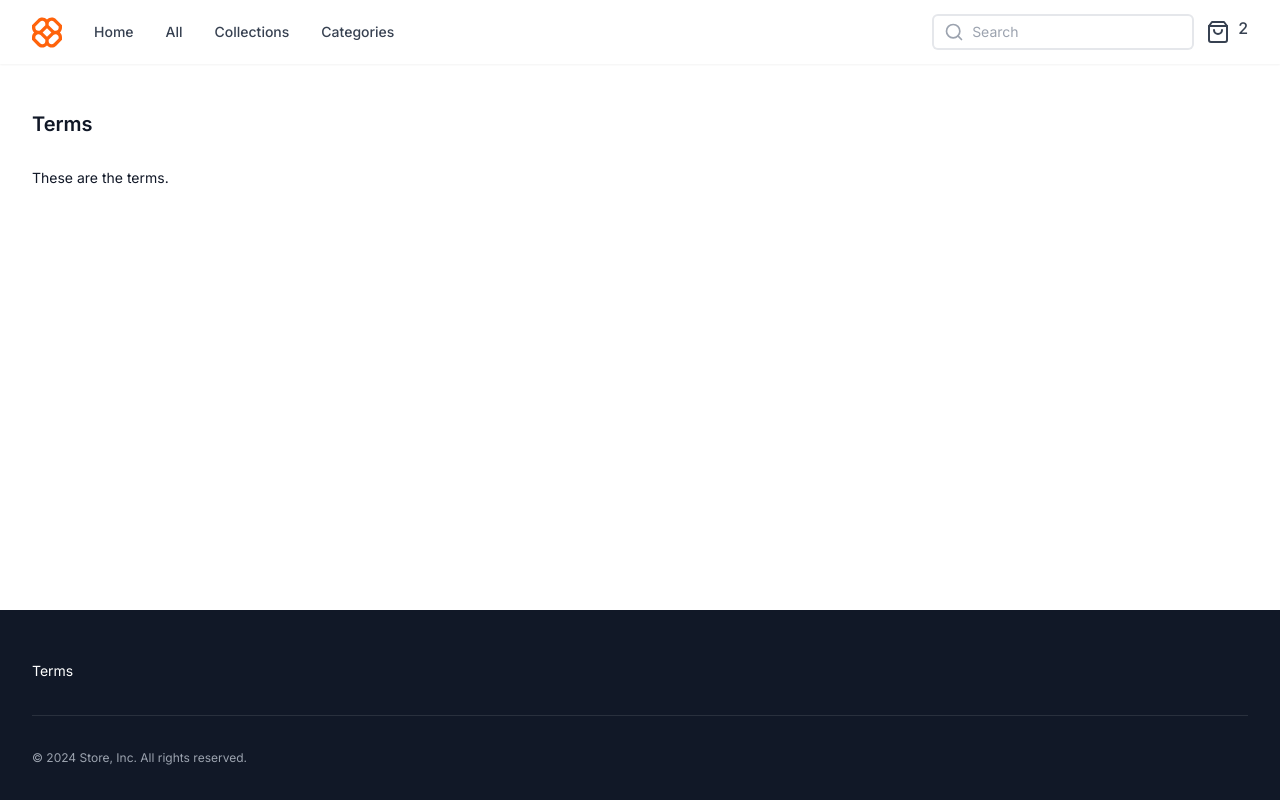
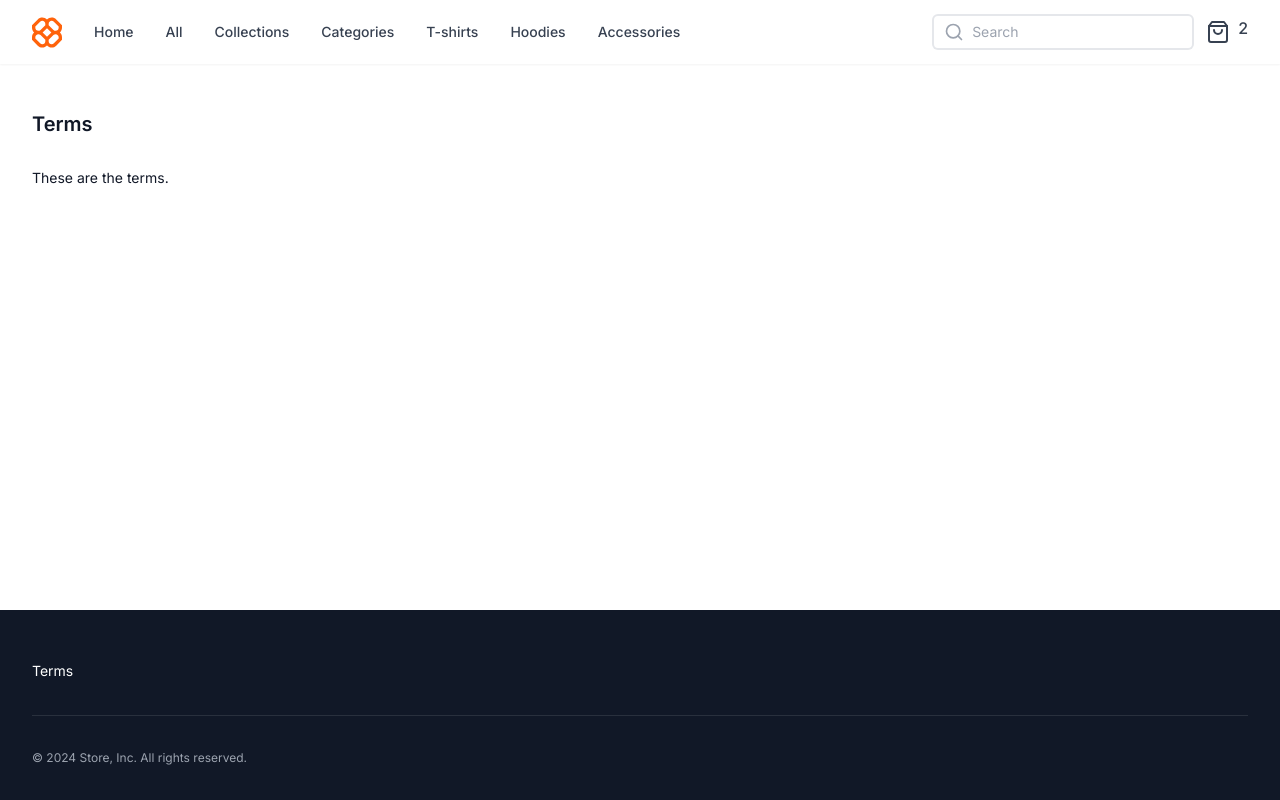
Before and after one commit to marcinlukasik/next14masters-demo, a Next.js app: page /terms in a window 1280 px wide. Built offline with nearby package versions, Linux system fonts and the light colour scheme.

Commit message:
feat: update navbar

```diff
--- a/src/ui/molecules/Navbar.tsx
+++ b/src/ui/molecules/Navbar.tsx
@@ -1,6 +1,6 @@
 import { ShoppingBag } from "lucide-react";
 import Link from "next/link";
-// import { type Route } from "next";
+import { type Route } from "next";
 import { Logo } from "@/ui/atoms/Logo";
 import { ActiveLink } from "@/ui/atoms/ActiveLink";
 import { SearchBar } from "@/ui/atoms/SearchBar";
@@ -57,7 +57,7 @@ export const Navbar = () => {
 										Categories
 									</ActiveLink>
 								</li>
-								{/* <li>
+								<li>
 									<ActiveLink
 										href={"/categories/t-shirts" as Route}
 										className={className}
@@ -83,7 +83,7 @@ export const Navbar = () => {
 									>
 										Accessories
 									</ActiveLink>
-								</li> */}
+								</li>
 							</ul>
 						</div>
 					</div>
```
